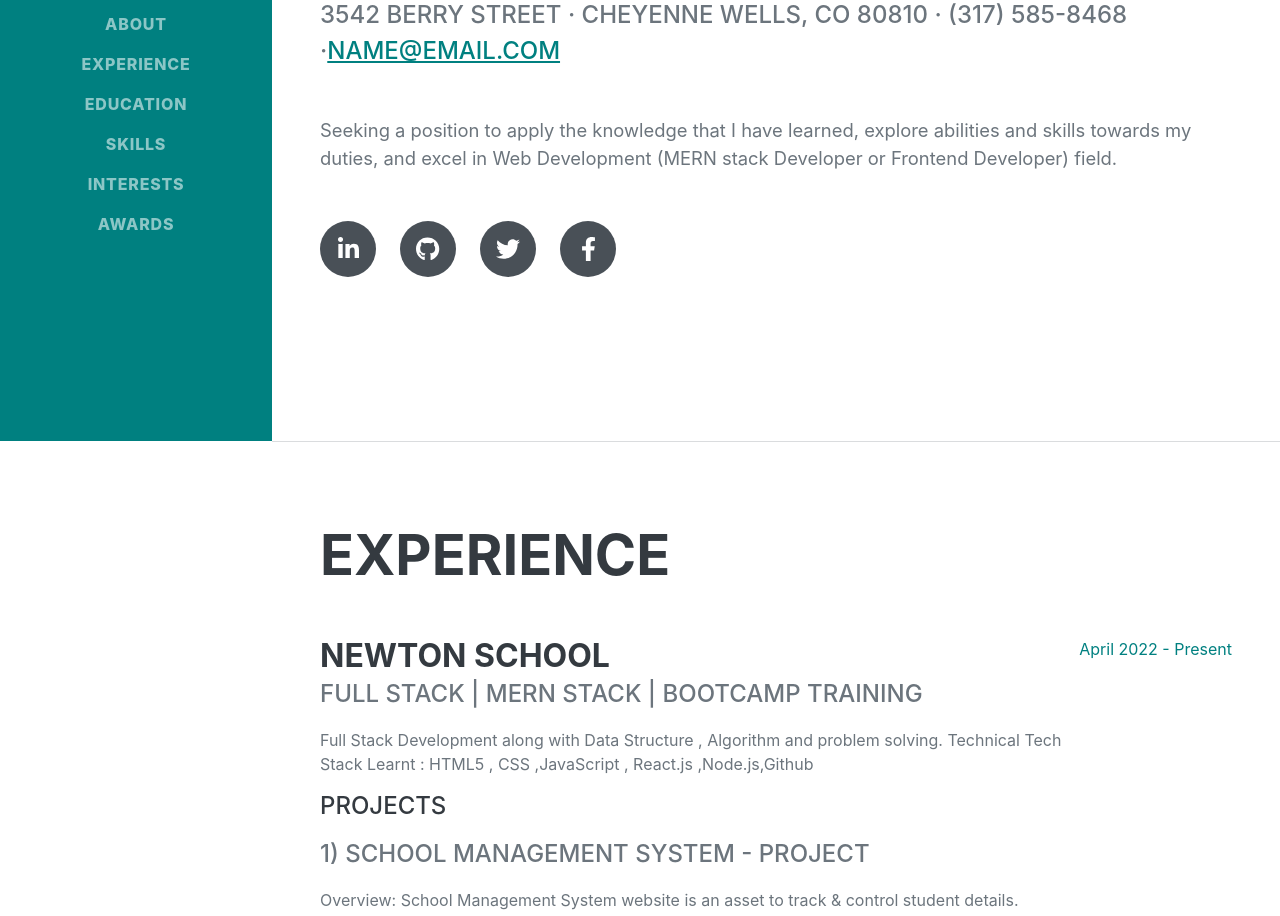
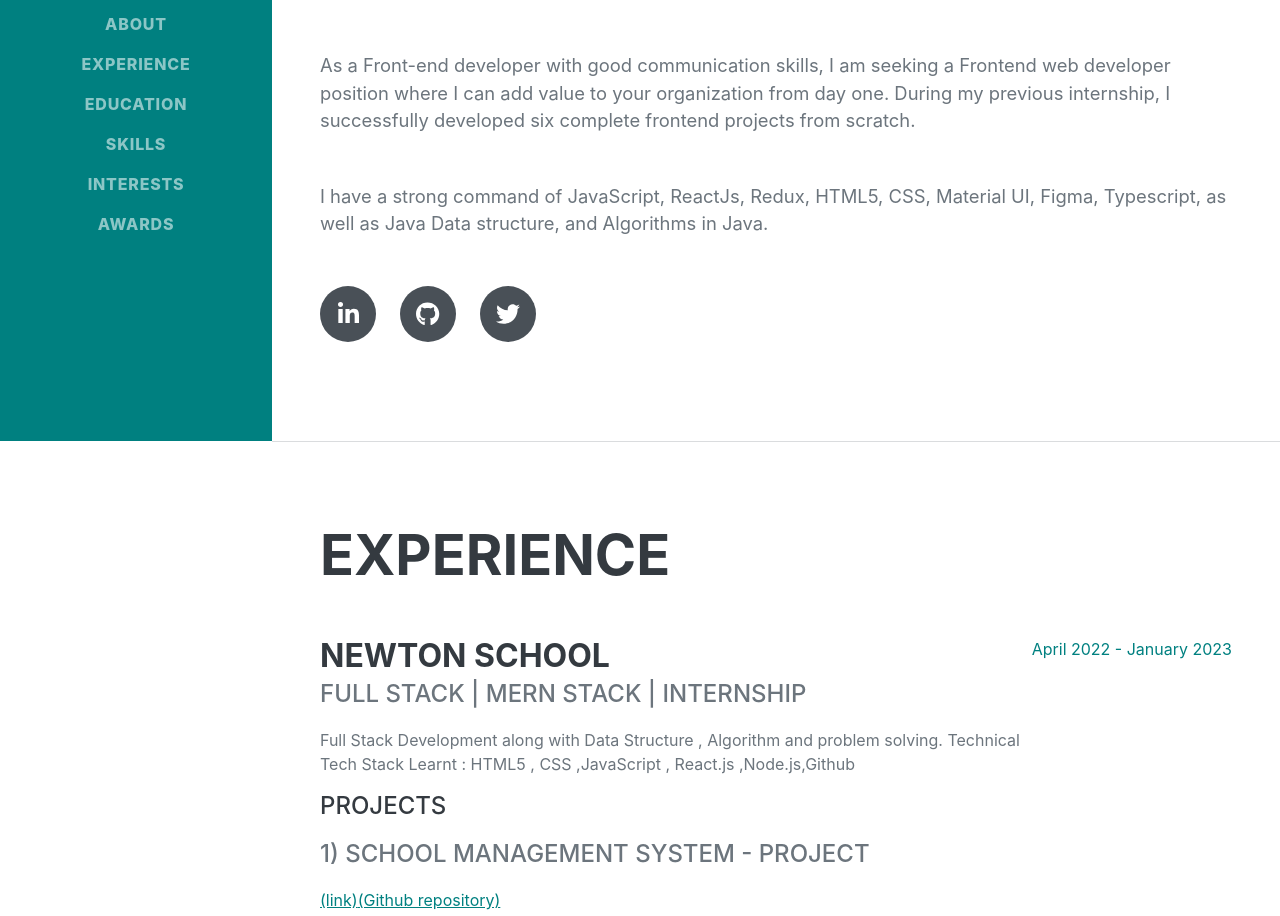
Before and after one commit to coderunner4sonam/Portfolio, a React (Create React App) app: page / in a window 1280 px wide. Shown: the part 359-1275 px from the top of the page. Built offline with nearby package versions, Linux system fonts and the light colour scheme; a web font is replaced by a local one.

Commit message:
Added project link and github link and modify summary

```diff
--- a/src/pages/Experience.js
+++ b/src/pages/Experience.js
@@ -32,9 +32,13 @@ const Experience = () => {
                 <h4 class="subheading mb-3">Projects</h4>
 
                 <p>
-                  <div class="subheading mb-3">
-                    1) School Management System - Project
-                  </div>
+                <div class="subheading mb-3">
+                          1) School Management System - Project
+                </div>
+                <p>
+                            <a class="social-icon" href="https://deluxe-biscuit-cbc743.netlify.app/">(link)</a>
+                            <a class="social-icon" href="https://github.com/coderunner4sonam/SchoolManagement">(Github repository)</a>
+                </p>
                   Overview: School Management System website is an asset to track & control student details.
                   <p>Features:-</p>
                   <p> ● It allows school to search for any of their student details.</p>
@@ -48,9 +52,13 @@ const Experience = () => {
                   <p> Tech Stack: React, Material UI, HTML, CSS, JavaScript</p>
                 </p>
                 <p>
-                  <div class="subheading mb-3">
+                <div class="subheading mb-3">
                   2) Recipe Tadka Project
                   </div>
+                  <p>
+                            <a class="social-icon" href="https://creative-mousse-25ea01.netlify.app/">(link)</a>
+                            <a class="social-icon" href="https://github.com/coderunner4sonam/RecipeTadka">(Github repository)</a>
+                </p>
                   Overview: Recipe Tadka Project is an asset to searching for user-favorite recipes.
                   <p>Features:-</p>
                   <p> ● Fully dynamic search functionality for searching any recipe & assets.</p>
@@ -65,7 +73,7 @@ const Experience = () => {
                 </p>
               </div>
               <div class="flex-shrink-0">
-                <span class="text-primary">April 2022 - Present</span>
+                <span class="text-primary">April 2022 - January 2023  </span>
               </div>
             </div>
             <div class="d-flex flex-column flex-md-row justify-content-between mb-5">
--- a/src/pages/Home.js
+++ b/src/pages/Home.js
@@ -20,26 +20,24 @@ const Home = () => {
               <span class="text-primary"> Murarkar</span>
             </h1>
             <div class="subheading mb-5">
-              3542 Berry Street · Cheyenne Wells, CO 80810 · (317) 585-8468 ·
-              <a href="mailto:name@email.com">name@email.com</a>
+              Swagat Nagar, New Narsala Road, Nagpur, Maharashtra - 440034
+              <a href="mailto:name@email.com">sonammurarkar4@email.com</a>
             </div>
             <p class="lead mb-5">
-              Seeking a position to apply the knowledge that I have learned,
-              explore abilities and skills towards my duties, and excel in Web
-              Development (MERN stack Developer or Frontend Developer) field.
+            As a Front-end developer with good communication skills, I am seeking a Frontend web developer position where I can add value to your organization from day one. During my previous internship, I successfully developed six complete frontend projects from scratch.
+            </p>
+            <p class="lead mb-5">
+            I have a strong command of JavaScript, ReactJs, Redux, HTML5, CSS, Material UI, Figma, Typescript, as well as Java Data structure, and Algorithms in Java.
             </p>
             <div class="social-icons">
-              <a class="social-icon" href="#!">
+              <a class="social-icon" href="https://www.linkedin.com/in/sonam-murarkar-439794256/">
                 <i class="fab fa-linkedin-in"></i>
               </a>
-              <a class="social-icon" href="#!">
+              <a class="social-icon" href="https://github.com/coderunner4sonam">
                 <i class="fab fa-github"></i>
               </a>
-              <a class="social-icon" href="#!">
+              <a class="social-icon" href="https://twitter.com/murarkar_sonam">
                 <i class="fab fa-twitter"></i>
-              </a>
-              <a class="social-icon" href="#!">
-                <i class="fab fa-facebook-f"></i>
               </a>
             </div>
           </div>
@@ -53,7 +51,7 @@ const Home = () => {
               <div class="flex-grow-1">
                 <h3 class="mb-0">NEWTON SCHOOL</h3>
                 <div class="subheading mb-3">
-                  Full Stack | MERN Stack | Bootcamp Training
+                  Full Stack | MERN Stack | Internship
                 </div>
                 <p>
                   Full Stack Development along with Data Structure , Algorithm
@@ -63,9 +61,17 @@ const Home = () => {
                 <h4 class="subheading mb-3">Projects</h4>
 
                 <p>
-                  <div class="subheading mb-3">
-                    1) School Management System - Project
-                  </div>
+
+                <div class="subheading mb-3">
+                          1) School Management System - Project
+                </div>
+                <p>
+                            <a class="social-icon" href="https://deluxe-biscuit-cbc743.netlify.app/">(link)</a>
+                            <a class="social-icon" href="https://github.com/coderunner4sonam/SchoolManagement">(Github repository)</a>
+                </p>
+
+
+
                   Overview: School Management System website is an asset to track & control student details.
                   <p>Features:-</p>
                   <p> ● It allows school to search for any of their student details.</p>
@@ -82,6 +88,10 @@ const Home = () => {
                   <div class="subheading mb-3">
                   2) Recipe Tadka Project
                   </div>
+                  <p>
+                            <a class="social-icon" href="https://creative-mousse-25ea01.netlify.app/">(link)</a>
+                            <a class="social-icon" href="https://github.com/coderunner4sonam/RecipeTadka">(Github repository)</a>
+                </p>
                   Overview: Recipe Tadka Project is an asset to searching for user-favorite recipes.
                   <p>Features:-</p>
                   <p> ● Fully dynamic search functionality for searching any recipe & assets.</p>
@@ -96,7 +106,7 @@ const Home = () => {
                 </p>
               </div>
               <div class="flex-shrink-0">
-                <span class="text-primary">April 2022 - Present</span>
+                <span class="text-primary">April 2022 - January 2023  </span>
               </div>
             </div>
             <div class="d-flex flex-column flex-md-row justify-content-between mb-5">
```
